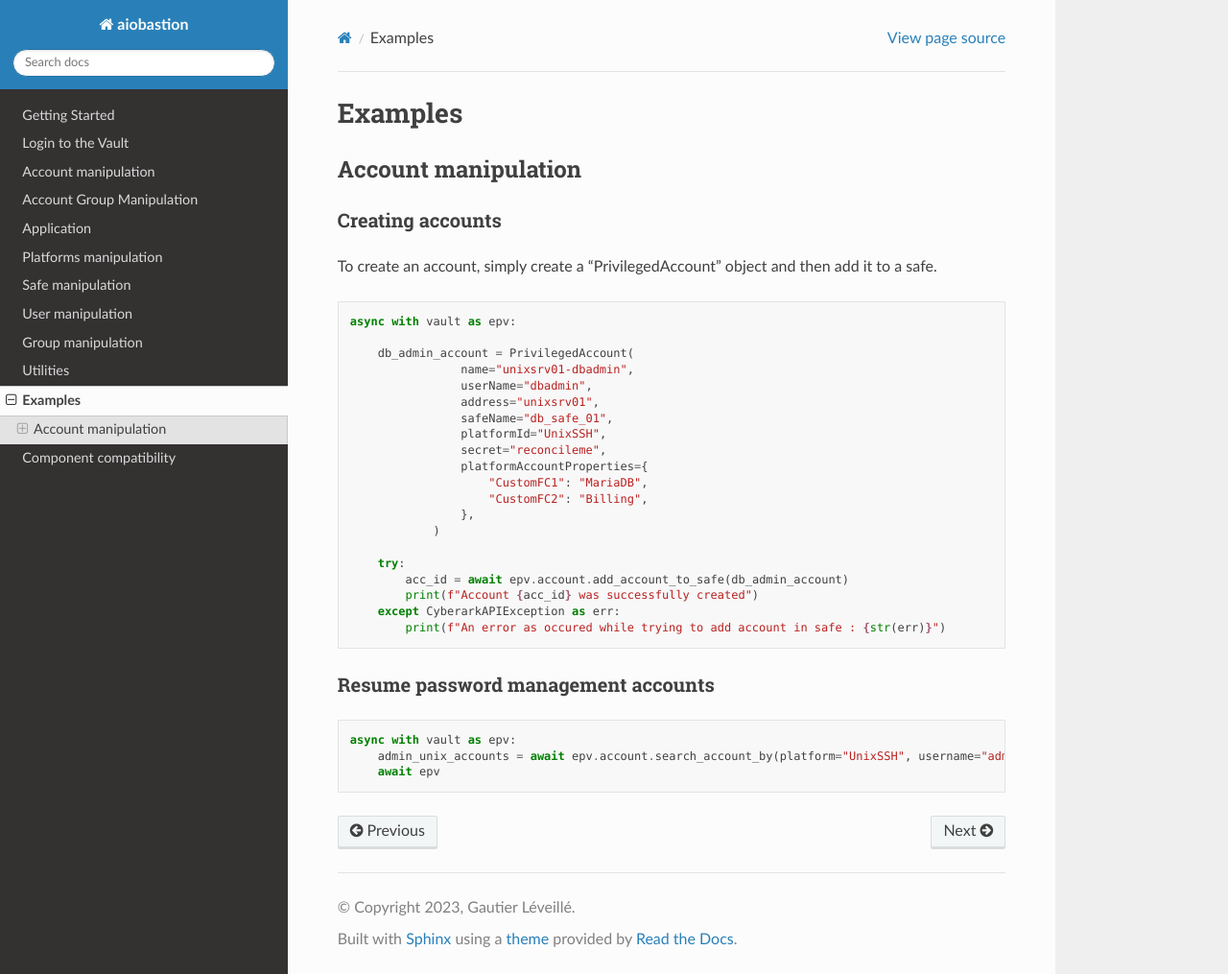
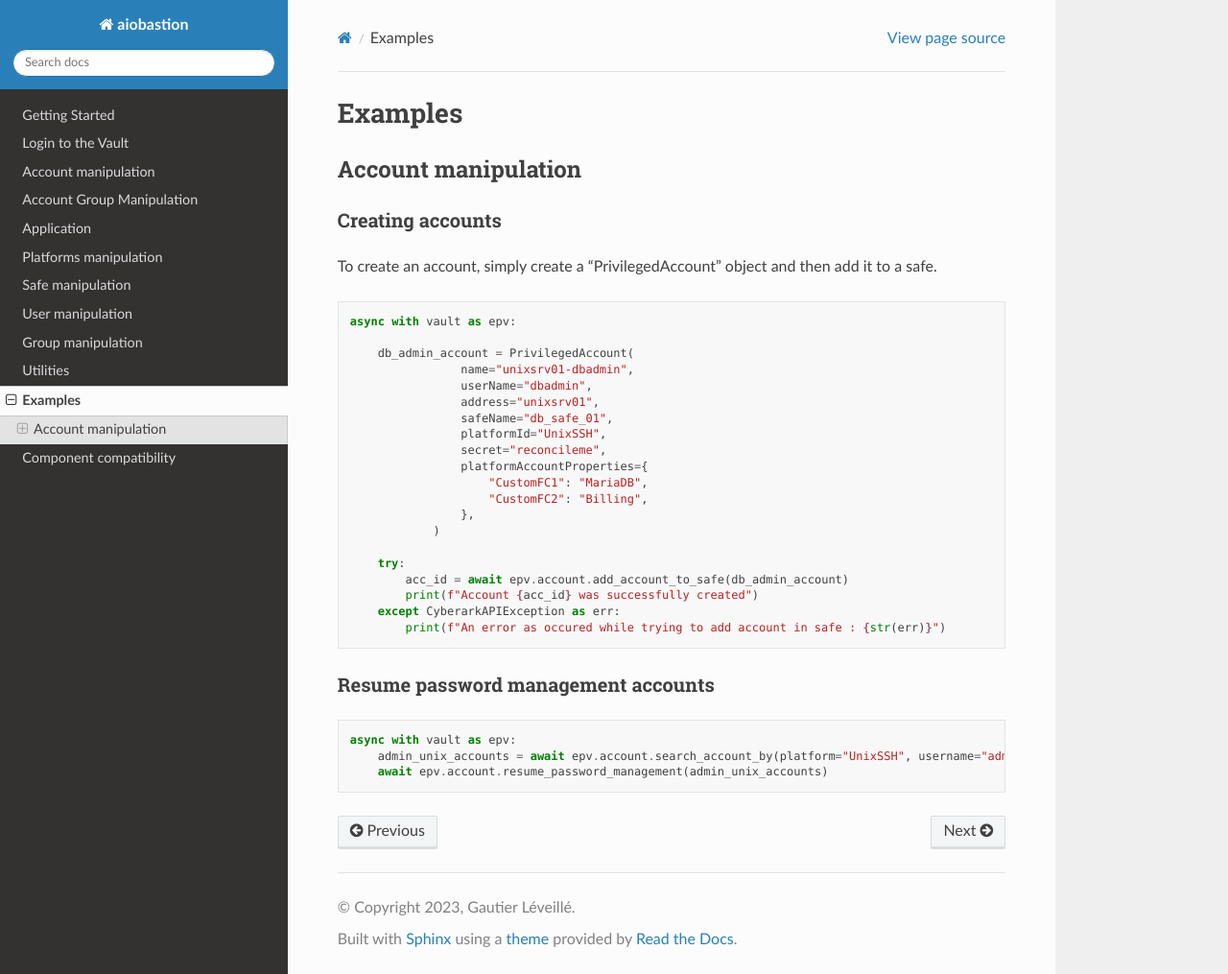
Before and after one commit to safepost/aiobastion, a Sphinx documentation site: the page built from docs/examples.rst, in a window 1280 px wide and 1015 px high. Shown: the whole window at 96% size. Built offline with Sphinx 7.4.7 and the Read the Docs theme 2.0.0, drawn with Linux system fonts in a browser that asks for light colours.

Commit message:
Fix examples.rst resume password management

```diff
--- a/docs/examples.rst
+++ b/docs/examples.rst
@@ -40,4 +40,4 @@ Resume password management accounts
 
     async with vault as epv:
         admin_unix_accounts = await epv.account.search_account_by(platform="UnixSSH", username="admin")
-        await epv
+        await epv.account.resume_password_management(admin_unix_accounts)
```
Also changed, not shown: 1 other file.
